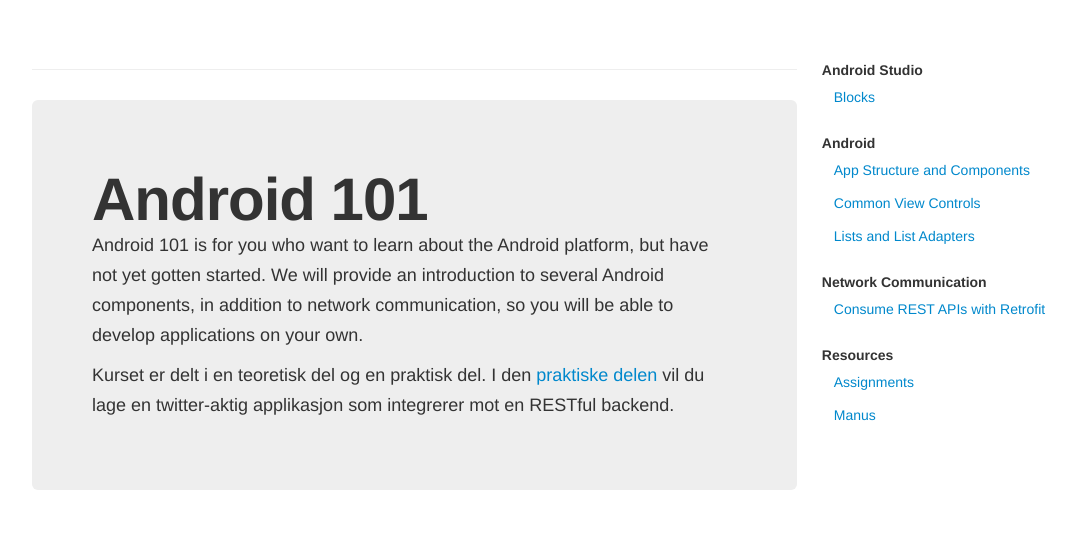
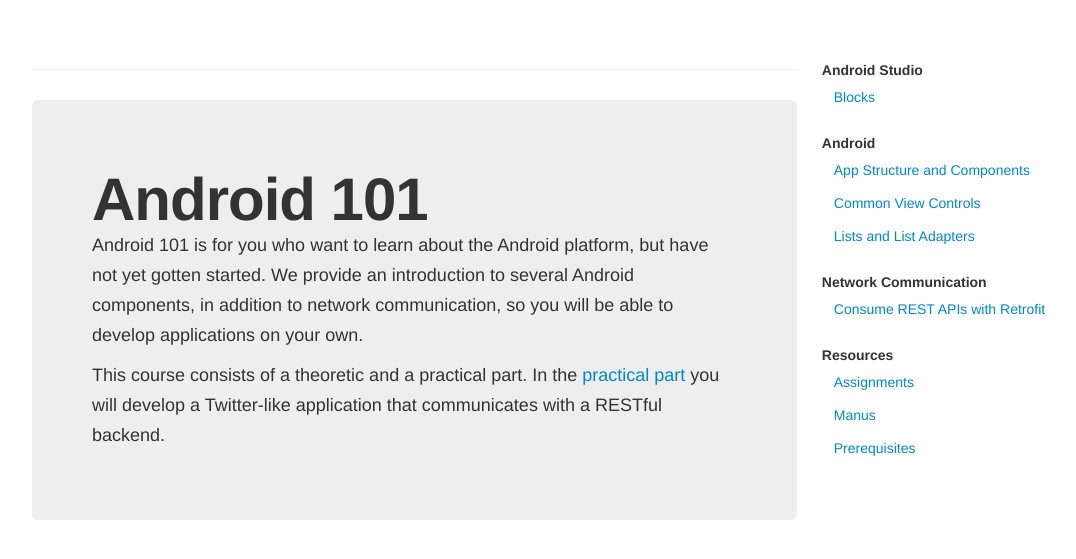
Before and after one commit to bekk/android101, a Jekyll site: the page built from docs/index.html, in a window 1280 px wide. Shown: the top 559 px of the page, without its empty margins (28-1104 px from the left). Built offline with Jekyll 4.4.1, drawn with Linux system fonts in a browser that asks for light colours; Markdown is read by kramdown in place of the engine named in the settings.

Commit message:
Lagt til prerequisites

```diff
--- a/docs/_layouts/default.html
+++ b/docs/_layouts/default.html
@@ -32,7 +32,7 @@
             {% include pages_ul.html items='retrofit' %}
 
             <strong>Resources</strong>
-            {% include pages_ul.html items='assignments manus' %}
+            {% include pages_ul.html items='assignments manus prerequisites' %}
           </nav>
         </div>
       </div>
--- a/docs/index.html
+++ b/docs/index.html
@@ -4,7 +4,7 @@
 
 <div class="hero-unit">
 <h1>Android 101</h1>
-<p>Android 101 is for you who want to learn about the Android platform, but have not yet gotten started. We will provide an introduction to several Android components, in addition to network communication, so you will be able to develop applications on your own.</p>
+<p>Android 101 is for you who want to learn about the Android platform, but have not yet gotten started. We provide an introduction to several Android components, in addition to network communication, so you will be able to develop applications on your own.</p>
 
-<p>Kurset er delt i en teoretisk del og en praktisk del. I den <a href="pages/oppgaver.html">praktiske delen</a> vil du lage en twitter-aktig applikasjon som integrerer mot en RESTful backend.</p>
+<p>This course consists of a theoretic and a practical part. In the <a href="pages/oppgaver.html">practical part</a> you will develop a Twitter-like application that communicates with a RESTful backend.</p>
 </div>
```
Also changed, not shown: docs/pages/prerequisites.html (added, +10 -0 lines).
